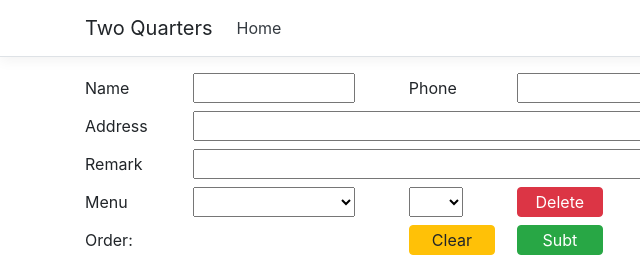
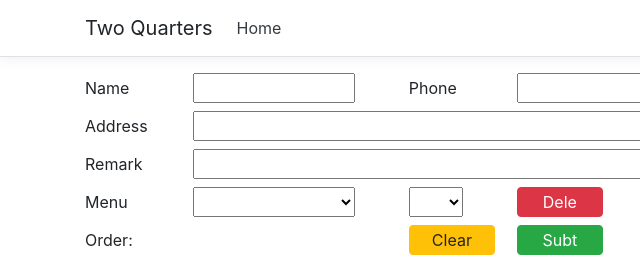
Before and after one commit to EvanLANG/TwoQuarters, a plain HTML site: page OrderConfirmation.html in a window 1280 px wide. Shown: the top 261 px of the page, 0-640 px from the left. Drawn offline with Linux system fonts and the light colour scheme.

Commit message:
Update OrderConfirmation.html

```diff
--- a/OrderConfirmation.html
+++ b/OrderConfirmation.html
@@ -67,7 +67,7 @@
                     <option value="10">10</option>
             </select>
             <div class="tq-1-offset tq-2-col">
-                    <button id="tq_delOrder" class=" btn btn-danger" style="height:30px;line-height: 15px;width: 80%;" onclick="deleOrder()">Delete</button>
+                    <button id="tq_delOrder" class=" btn btn-danger" style="height:30px;line-height: 15px;width: 80%;" onclick="deleOrder()">Dele</button>
             </div>
             <div class="tq-2-col">
                     <button id="tq_addOrder" class=" btn btn-primary tq-float-right" style="height:30px;line-height: 15px;width: 80%;" onclick="addOrder()">Add</button>
```
